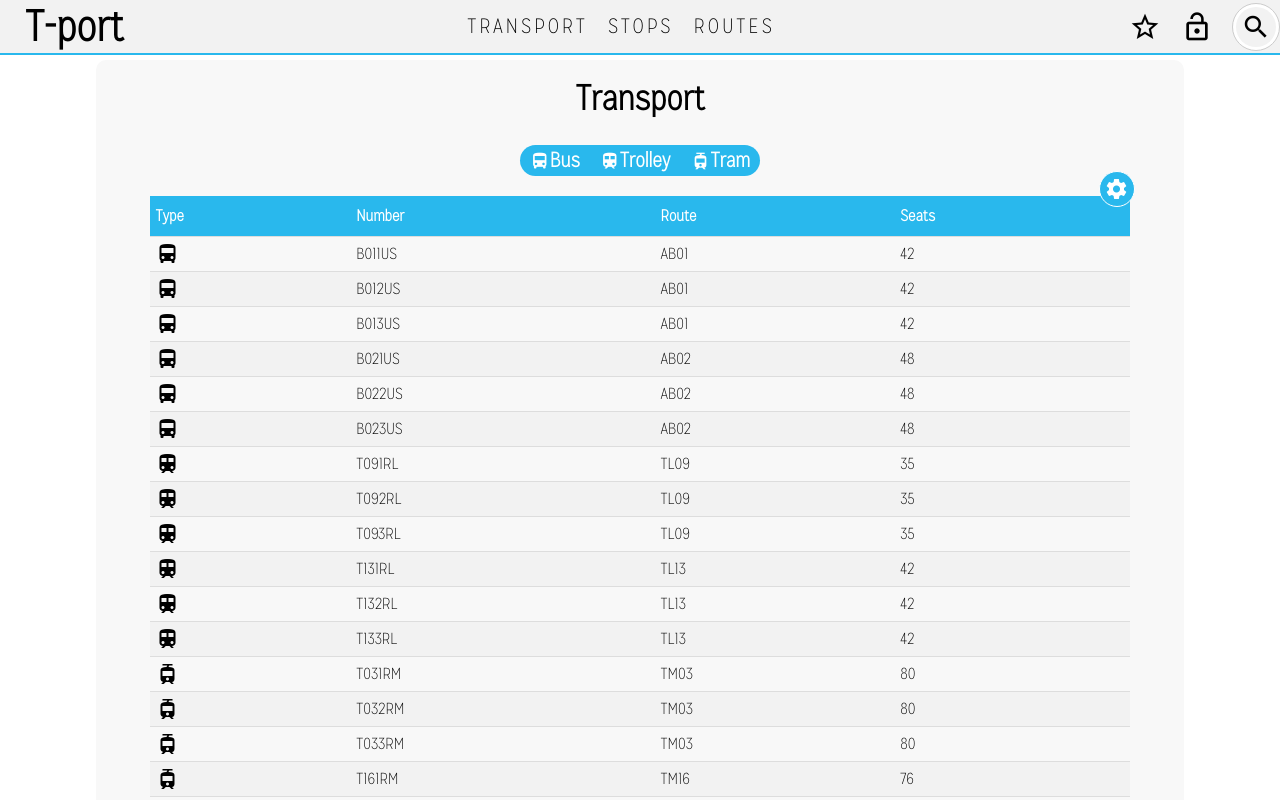
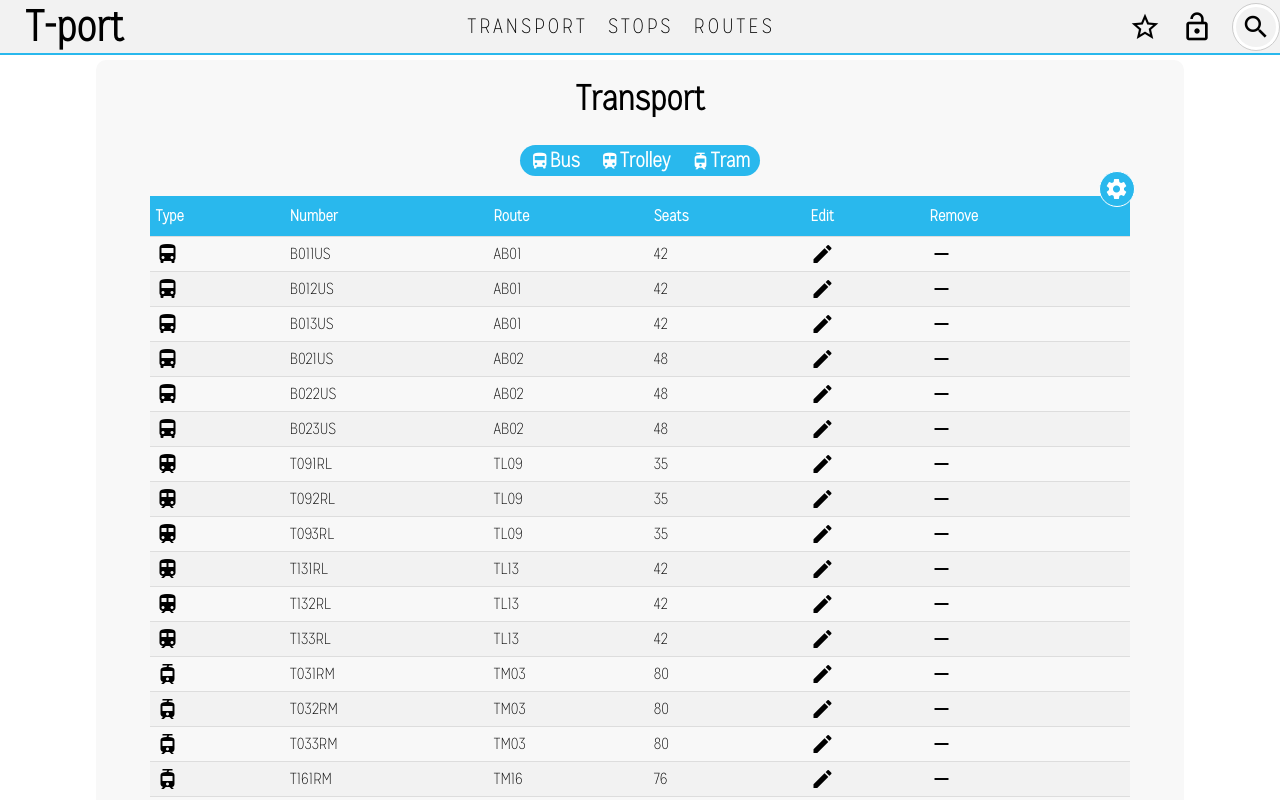
Before and after one commit to Prifki/T-port, a React (Create React App) app in the folder t-port/: page /#/transports in a window 1280 px wide. Shown: the top 800 px of the page. Built offline with nearby package versions, Linux system fonts and the light colour scheme; what google-maps-react would draw is missing.

Commit message:
table editor mode toggling added

```diff
--- a/t-port/src/components/pages/RoutesContainer.js
+++ b/t-port/src/components/pages/RoutesContainer.js
@@ -2,6 +2,8 @@ import React, { Component } from 'react';
 import Table from './presentational/Table';
 import Card from './presentational/Card';
 import JSONdata from './../../data/data.json';
+import EditingColumnTitles from './presentational/EditingColumnTitles';
+import EditTableButton from './presentational/EditTableButton';
 import GoogleMap from './presentational/GoogleMap';
 
 class RoutesContainer extends Component {
@@ -9,17 +11,18 @@ class RoutesContainer extends Component {
         super(props);
         this.state = {
             isCardShowen: false,
-            routesTableTitles: this.routesTableTitles(),
+            isEditingMode: true,
             tableData: this.handleData(),
         }
     }
   render() {
-    const rows = this.generateRoutesTableRow();
+    const rows = this.generateRoutesTableRow(),
+    routesTableTitles = this.routesTableTitles();
     return (
         <main>
             <div className="substrate">
                 <h2 className="page-name">Routes</h2>
-                <Table header = {this.state.routesTableTitles} rows = {rows} isAdmin={this.props.isAdmin}/>
+                <Table header = {routesTableTitles} rows = {rows} isAdmin={this.props.isAdmin} toggleEditingMode={this.toggleEditingMode}/>
                 <div className="google-map--small"><GoogleMap/></div>
                 {this.state.isCardShowen ? <Card tableHeader = { this.state.routesCardTableTitles } /> : null}
             </div>
@@ -33,6 +36,9 @@ class RoutesContainer extends Component {
           <td>{rowData.name}</td>
           <td>{rowData.from}</td>
           <td>{rowData.to}</td>
+          {this.state.isEditingMode ? <>
+          <EditTableButton type={'edit'}/>
+          <EditTableButton type={'remove'}/></> : null}
         </tr>
     )
   }
@@ -62,6 +68,7 @@ class RoutesContainer extends Component {
             <th onClick={() => this.sortBy('name')} >Route name</th>
             <th onClick={() => this.sortBy('from')} >From</th>
             <th onClick={() => this.sortBy('to')} >To</th>
+            {this.state.isEditingMode ? <EditingColumnTitles /> : null}
           </tr>
         </thead>
     );
@@ -81,6 +88,14 @@ class RoutesContainer extends Component {
     this.setState({tableData: arrayCopy});
   }
 
+  toggleEditingMode = () => {
+    this.setState( prevState => {
+      return {
+        isEditingMode: !prevState.isEditingMode
+      }
+    })
+  }
+
   showCard = () => {
     this.setState({
       isCardShowen: true
--- a/t-port/src/components/pages/StopsContainer.js
+++ b/t-port/src/components/pages/StopsContainer.js
@@ -1,6 +1,8 @@
 import React, { Component } from 'react';
 import Table from './presentational/Table';
 import Card from './presentational/Card';
+import EditingColumnTitles from './presentational/EditingColumnTitles';
+import EditTableButton from './presentational/EditTableButton';
 import JSONdata from './../../data/data.json';
 
 class StopsContainer extends Component {
@@ -9,16 +11,17 @@ class StopsContainer extends Component {
         this.state = {
             stops: JSONdata.stops,
             isCardShowen: false,
-            stopsTableTitles: this.stopsTableTitles()
+            isEditingMode: true
         }
     }
   render() {
-    const rows = this.generateStopTableRow();
+    const rows = this.generateStopTableRow(),
+    stopsTableTitles = this.stopsTableTitles();
     return (
         <main>
             <div className="substrate">
                 <h2 className="page-name">Stops</h2>
-                <Table header = {this.state.stopsTableTitles} rows = {rows} isAdmin={this.props.isAdmin}/>
+                <Table header = {stopsTableTitles} rows = {rows} isAdmin={this.props.isAdmin} toggleEditingMode={this.toggleEditingMode}/>
                 {this.state.isCardShowen ? <Card tableHeader = { this.state.stopsCardTableTitles } /> : null}
             </div>
         </main>
@@ -31,6 +34,7 @@ class StopsContainer extends Component {
         <tr>
           <th onClick={() => this.sortBy('name')}>Name</th>
           <th onClick={() => this.sortBy('routes')}>Routes</th>
+          {this.state.isEditingMode ? <EditingColumnTitles /> : null}
         </tr>
       </thead>
       );
@@ -41,6 +45,9 @@ class StopsContainer extends Component {
       <tr key={rowData.number}>
         <td>{rowData.name}</td>
         <td>{rowData.routes}</td>
+        {this.state.isEditingMode ? <>
+        <EditTableButton type={'edit'}/>
+        <EditTableButton type={'remove'}/></> : null}
       </tr>
     )
   }
@@ -59,6 +66,14 @@ class StopsContainer extends Component {
     this.setState({stops: arrayCopy});
   }
 
+  toggleEditingMode = () => {
+    this.setState( prevState => {
+      return {
+        isEditingMode: !prevState.isEditingMode
+      }
+    })
+  }
+
   showCard = () => {
     this.setState({
       isCardShowen: true
--- a/t-port/src/components/pages/TransportsContainer.js
+++ b/t-port/src/components/pages/TransportsContainer.js
@@ -12,19 +12,19 @@ class TransportsContainer extends Component {
     super(props);
     this.state = {
       transport: JSONdata.transport,
-      isCardShowen: false,
-      transportTableTitles: this.transportTableTitles(),
-      isEditingMode: true
+      isEditingMode: true,
+      isCardShowen: false
     }
   }
   render() {
-    const rows = this.generateTransportTableRow();
+    const rows = this.generateTransportTableRow(),
+    transportTableTitles = this.transportTableTitles();
     return (
         <main>
             <div className="substrate">
                 <h2 className="page-name">Transport</h2>
                 <FilterByType />
-                <Table header = {this.state.transportTableTitles} rows = {rows} isAdmin={this.props.isAdmin} toggleEditingMode={this.toggleEditingMode}/>
+                <Table header = {transportTableTitles} rows = {rows} isAdmin={this.props.isAdmin} toggleEditingMode={this.toggleEditingMode}/>
                 <Pagination />
                 {this.state.isCardShowen ? <Card tableHeader = { this.state.transportCardTableTitles } /> : null}
             </div>
@@ -39,7 +39,7 @@ class TransportsContainer extends Component {
           <th onClick={() => this.sortBy('number')} >Number</th>
           <th onClick={() => this.sortBy('route')} >Route</th>
           <th onClick={() => this.sortBy('seats')} >Seats</th>
-    {/*this.state.isEditingMode ? <EditingColumnTitles /> : null*/}
+          {this.state.isEditingMode ? <EditingColumnTitles /> : null}
         </tr>
       </thead>
     );
@@ -52,11 +52,9 @@ class TransportsContainer extends Component {
         <td>{rowData.number}</td>
         <td>{rowData.route}</td>
         <td>{rowData.seats}</td>
-         {/*this.state.isEditingMode ? <>
-      <EditTableButton type={'edit'}/>
-      <EditTableButton type={'remove'}/>
-      </>
-      : null */}
+        {this.state.isEditingMode ? <>
+        <EditTableButton type={'edit'}/>
+        <EditTableButton type={'remove'}/></> : null}
       </tr>
     )
 
```
